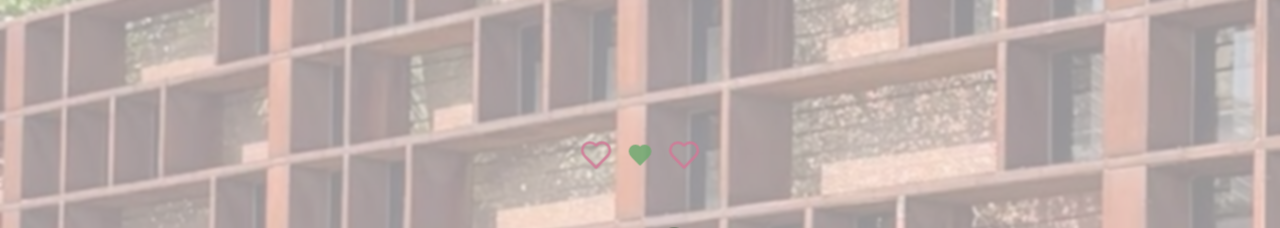
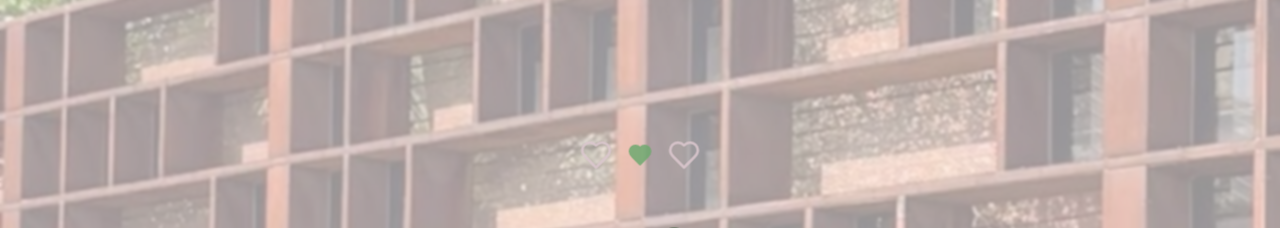
Before and after one commit to MawCeron/invitacion, a React (Vite) app: page / in a window 1280 px wide. Shown: the top 228 px of the page. Built offline with nearby package versions, Linux system fonts and the light colour scheme.

Commit message:
Update color palette
Use a subtle blush accent with sage green as the primary color.

```diff
--- a/src/index.css
+++ b/src/index.css
@@ -24,17 +24,17 @@
     --primary-soft: 120 20% 75%; /* Light Sage */
 
     /* Blush Pink secondary */
-    --secondary: 340 40% 85%; /* Blush Pink */
+    --secondary: 340 20% 96%; /* Subtle Blush */
     --secondary-foreground: 120 20% 30%;
 
     /* Muted tones */
-    --muted: 340 25% 90%; /* Very Light Blush */
+    --muted: 340 18% 96%; /* Very Subtle Blush */
     --muted-foreground: 120 15% 45%;
 
     /* Blush accent */
-    --accent: 340 60% 70%; /* Blush Pink */
+    --accent: 340 28% 85%; /* Soft Blush */
     --accent-foreground: 20 40% 98%;
-    --accent-gold: 340 50% 65%; /* Rose Pink */
+    --accent-gold: 340 22% 82%; /* Rose Blush */
 
     --destructive: 0 70% 55%;
     --destructive-foreground: 20 60% 99%;
```
